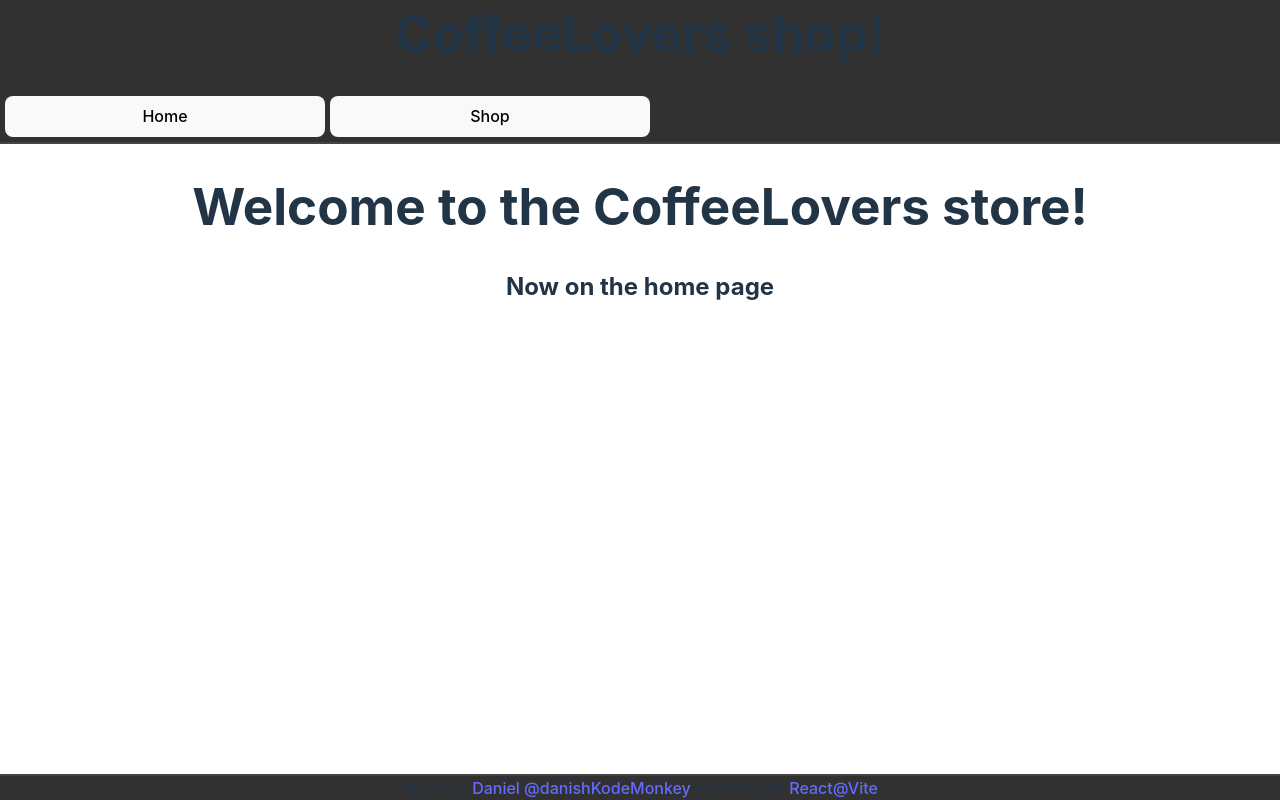
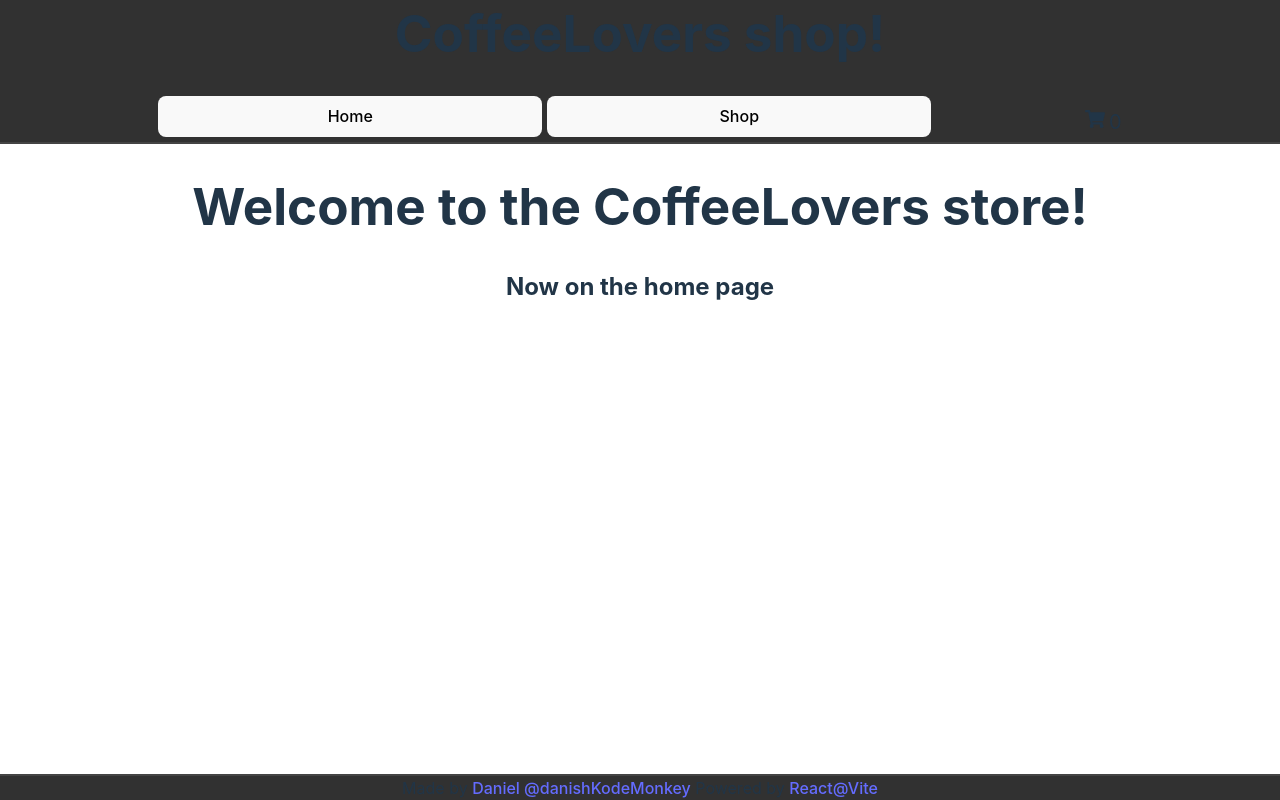
Before and after one commit to DanishKodeMonkey/odin-shopping-cart, a React (Vite) app: page / in a window 1280 px wide. Built offline with nearby package versions, Linux system fonts and the light colour scheme.

Commit message:
BREAKING: implement cart icon to header showing number of items in cart. TBE

```diff
--- a/package.json
+++ b/package.json
@@ -26,6 +26,7 @@
     "eslint-plugin-react-hooks": "^4.6.0",
     "eslint-plugin-react-refresh": "^0.4.6",
     "jsdom": "^24.0.0",
+    "react-icons": "^5.1.0",
     "react-router-dom": "^6.22.3",
     "vite": "^5.2.0",
     "vitest": "^1.5.0"
--- a/src/components/Card.jsx
+++ b/src/components/Card.jsx
@@ -18,7 +18,7 @@ const Card = ({
 
     const handleAddToCart = () => {
         // check if valid quantity
-        if (quantity < 0) {
+        if (quantity <= 0) {
             alert('Quantity should be equal to, or greater than 0');
             return;
         }
@@ -44,6 +44,7 @@ const Card = ({
     };
 
     const handleDecrement = () => {
+        if (quantity < 1) return;
         setQuantity(prevQuantity => prevQuantity - 1);
     };
 
--- /dev/null
+++ b/src/components/Header/CartMenu.css
@@ -0,0 +1,3 @@
+.cart-icon, .total-items-text {
+    font-size: clamp(2px, 5vw, 20px);
+}
--- /dev/null
+++ b/src/components/Header/CartMenu.jsx
@@ -0,0 +1,28 @@
+import React from 'react';
+import { useCart } from '../../CartContext';
+import { FaShoppingCart } from 'react-icons/fa';
+import { IconContext } from 'react-icons';
+import './CartMenu.css';
+
+const CartMenu = () => {
+    // destructure custom state hook to use data
+    const { cartItems } = useCart();
+
+    // calculate the total quantity of items in the cart
+    const totalItems = cartItems.reduce(
+        (total, item) => total + item.quantity,
+        0
+    );
+
+    return (
+        <div>
+            <IconContext.Provider value={{ className: 'cart-icon' }}>
+                <FaShoppingCart />
+            </IconContext.Provider>
+            &nbsp;
+            <span className='total-items-text'>{totalItems}</span>
+        </div>
+    );
+};
+
+export default CartMenu;
--- a/src/components/Header/Header.jsx
+++ b/src/components/Header/Header.jsx
@@ -1,10 +1,15 @@
 import styles from './Header.module.css';
 import NavBar from './NavBar';
+import CartMenu from './CartMenu';
+
 const Header = () => {
     return (
         <div className={styles.headerContainer}>
             <h1 className={styles.headerH1}>CoffeeLovers shop!</h1>
-            <NavBar />
+            <div className={styles.HeaderBar}>
+                <NavBar />
+                <CartMenu className={styles.cartMenu} />
+            </div>
         </div>
     );
 };
--- a/src/components/Header/Header.module.css
+++ b/src/components/Header/Header.module.css
@@ -12,12 +12,19 @@ li{
     list-style-type: none;
 }
 .btn{
-    width: 25vw;
+    width: 30vw;
 }
 .headerH1{
     margin-top:0;
 }
 .headerContainer{
+    display: flex;
+    flex-direction: column;
     background-color: #313131;
     padding: 5px;
 }
+.HeaderBar{
+    display: flex;
+    justify-content: space-evenly;
+    align-items: flex-end;
+}
```
Also changed, not shown: 1 other file (tests, documents, lock files or other folders).
